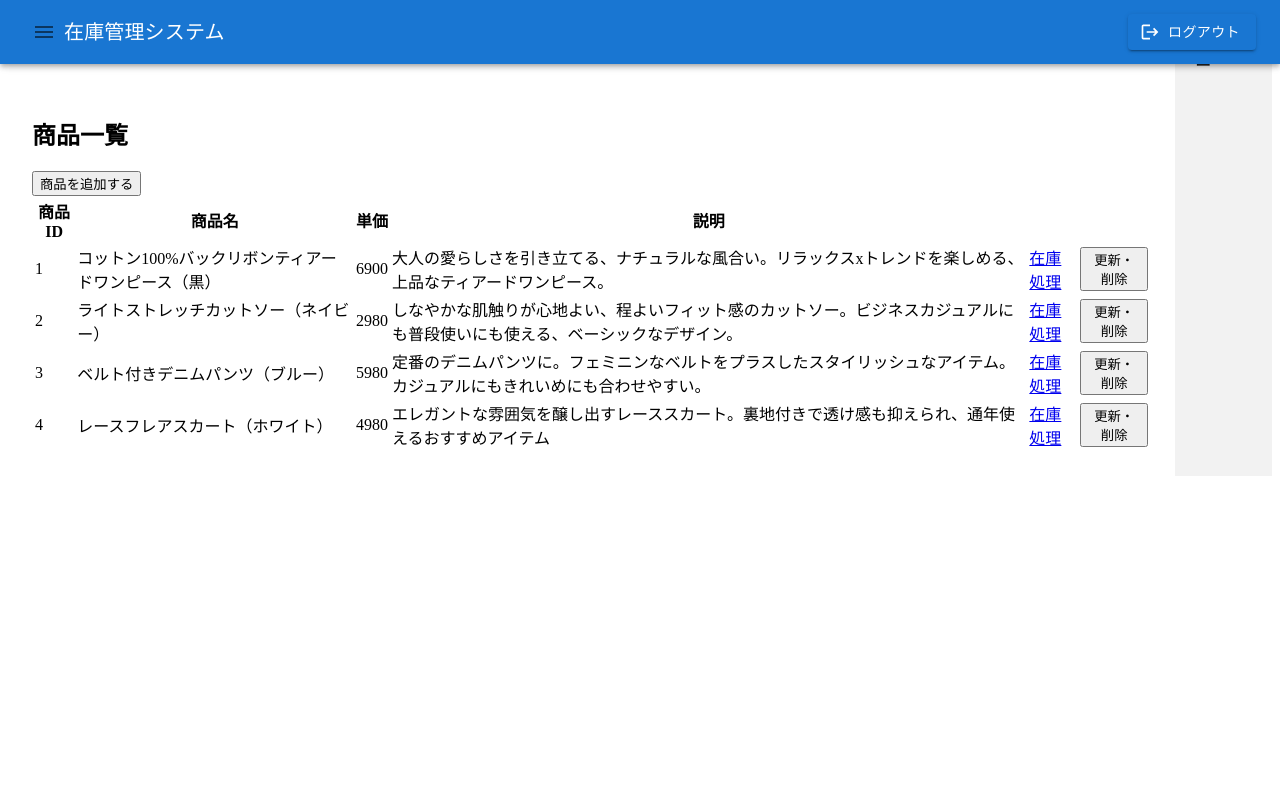
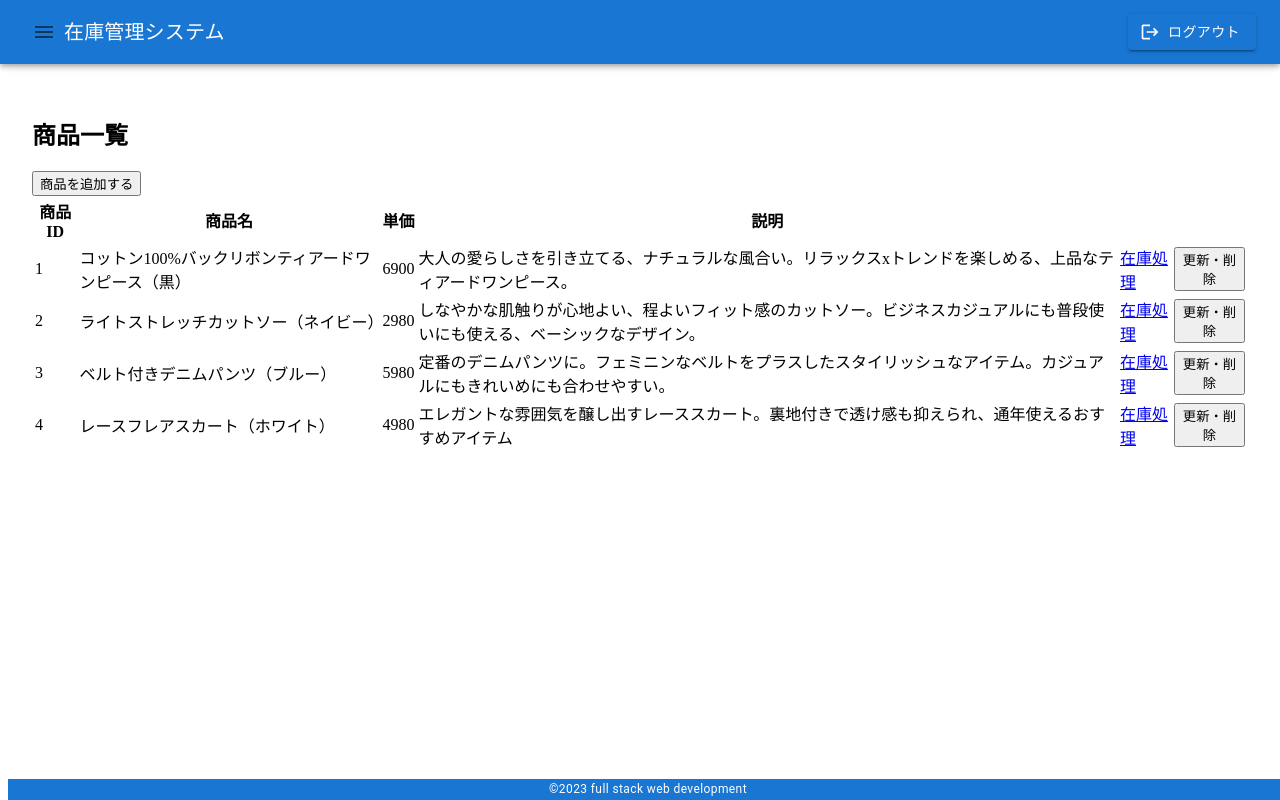
Before and after one commit to takumi-ya/writing-full-stack-web-devlopment, a Next.js app in the folder frontend/: page /inventory/products in a window 1280 px wide. Built offline with nearby package versions, Linux system fonts and the light colour scheme.

Commit message:
Add a footer with mui

```diff
--- a/frontend/app/inventory/layout.tsx
+++ b/frontend/app/inventory/layout.tsx
@@ -15,7 +15,6 @@ import {
   Toolbar,
   Typography,
 } from "@mui/material";
-import styles from "./products/styles.module.css";
 
 export default function InventoryLayout({
   children,
@@ -74,7 +73,20 @@ export default function InventoryLayout({
       >
         {children}
       </Box>
-      <footer className={styles.footer}>フッター</footer>
+      <Box
+        component="footer"
+        sx={{
+          width: "100%",
+          position: "fixed",
+          textAlign: "center",
+          bottom: 0,
+          background: "#1976d2",
+        }}
+      >
+        <Typography variant="caption" color="white">
+          ©︎2023 full stack web development
+        </Typography>
+      </Box>
     </Box>
   );
 }
```
